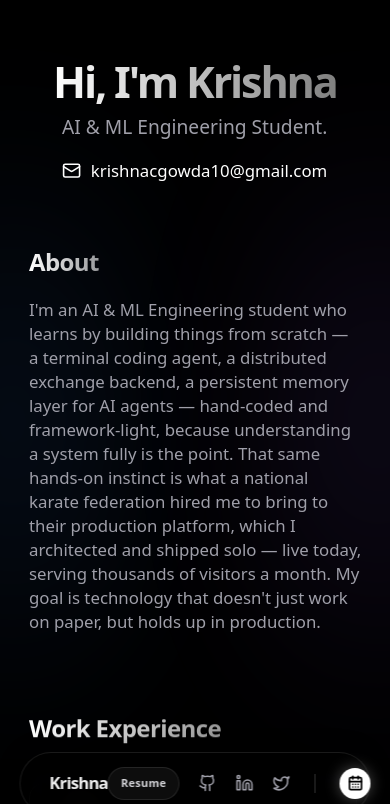
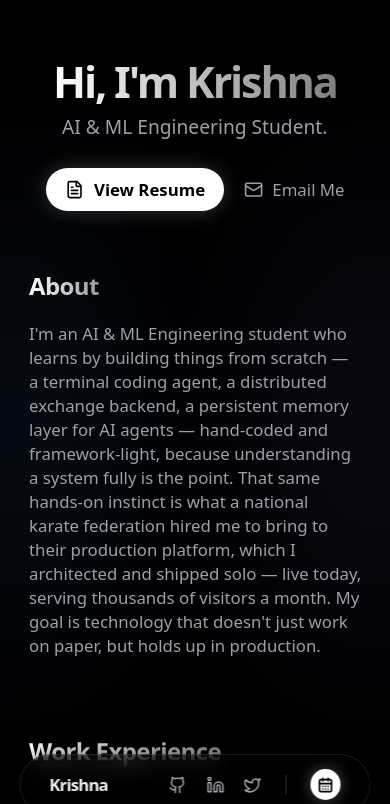
Before and after one commit to kr1shnac/krish-portfolio, a Next.js app: page / in a window 390 px wide. Shown: the top 804 px of the page. Built offline with nearby package versions, Linux system fonts and the light colour scheme.

Commit message:
ui: move prominent Resume button to Hero section to fix mobile navbar alignment

```diff
--- a/src/components/Hero.tsx
+++ b/src/components/Hero.tsx
@@ -2,7 +2,7 @@
 
 import { siteData } from "@/data/siteData";
 import { ScrollReveal } from "./ScrollReveal";
-import { Mail } from "lucide-react";
+import { Mail, FileText } from "lucide-react";
 
 export default function Hero() {
     const { personal } = siteData;
@@ -22,10 +22,23 @@ export default function Hero() {
                         </span>
                     </ScrollReveal>
                     <ScrollReveal delay={0.3}>
-                        <a className="inline-flex items-center justify-center sm:justify-start gap-2 text-sm font-medium text-white hover:underline transition-all mt-2" href={`mailto:${personal.email}`}>
-                            <Mail className="w-4 h-4" />
-                            {personal.email}
-                        </a>
+                        <div className="flex items-center justify-center sm:justify-start gap-4 mt-4">
+                            <a
+                                className="inline-flex items-center gap-2 text-sm font-semibold bg-white text-black px-4 py-2 rounded-full hover:scale-105 transition-all shadow-[0_0_20px_rgba(255,255,255,0.2)]"
+                                href={personal.resumeUrl}
+                                target="_blank"
+                            >
+                                <FileText className="w-4 h-4" />
+                                View Resume
+                            </a>
+                            <a
+                                className="inline-flex items-center gap-2 text-sm font-medium text-zinc-400 hover:text-white transition-all"
+                                href={`mailto:${personal.email}`}
+                            >
+                                <Mail className="w-4 h-4" />
+                                Email Me
+                            </a>
+                        </div>
                     </ScrollReveal>
                 </div>
             </div>
--- a/src/components/Navbar.tsx
+++ b/src/components/Navbar.tsx
@@ -14,10 +14,10 @@ export default function Navbar() {
                 <Link
                     href={personal.resumeUrl}
                     target="_blank"
-                    className="flex items-center text-[11px] sm:text-xs font-medium text-zinc-300 hover:text-white transition-all duration-300 px-2.5 sm:px-3 py-1.5 rounded-full bg-white/5 sm:bg-transparent border border-white/10 sm:border-transparent hover:bg-white/[0.08] hover:scale-105"
+                    className="hidden sm:flex items-center text-xs font-medium text-zinc-300 hover:text-white transition-all duration-300 px-3 py-1.5 rounded-full hover:bg-white/[0.08] hover:scale-105 border border-transparent"
                 >
-                    <FileText size={14} strokeWidth={2} className="shrink-0 hidden sm:block" />
-                    <span className="sm:ml-1.5 font-semibold sm:font-medium tracking-wide sm:tracking-normal">Resume</span>
+                    <FileText size={14} strokeWidth={2} className="shrink-0" />
+                    <span className="ml-1.5 font-medium">Resume</span>
                 </Link>
                 <div className="flex gap-4 items-center">
                     {socials.map((social) => (
```
